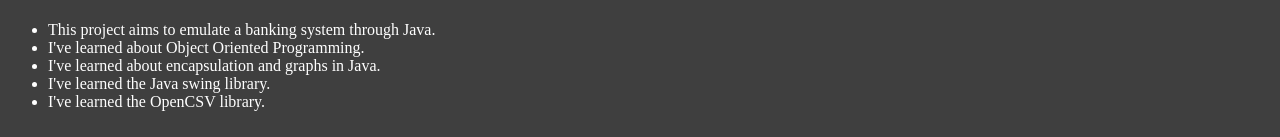
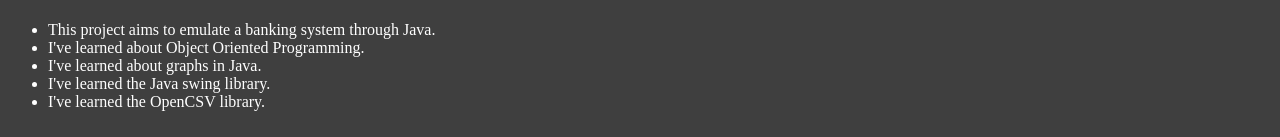
Before and after one commit to WaseeA/Website, a plain HTML site: page projects.html in a window 1280 px wide. Shown: the part 174-311 px from the top of the page. Drawn offline with Linux system fonts and the light colour scheme.

Commit message:
Update projects.html

```diff
--- a/projects.html
+++ b/projects.html
@@ -33,7 +33,7 @@
     <ul>
         <li>This project aims to emulate a banking system through Java.</li>
         <li>I've learned about Object Oriented Programming.</li>
-        <li>I've learned about encapsulation and graphs in Java.</li>
+        <li>I've learned about graphs in Java.</li>
         <li>I've learned the Java swing library.</li>
         <li>I've learned the OpenCSV library.</li>
     </ul>
```
